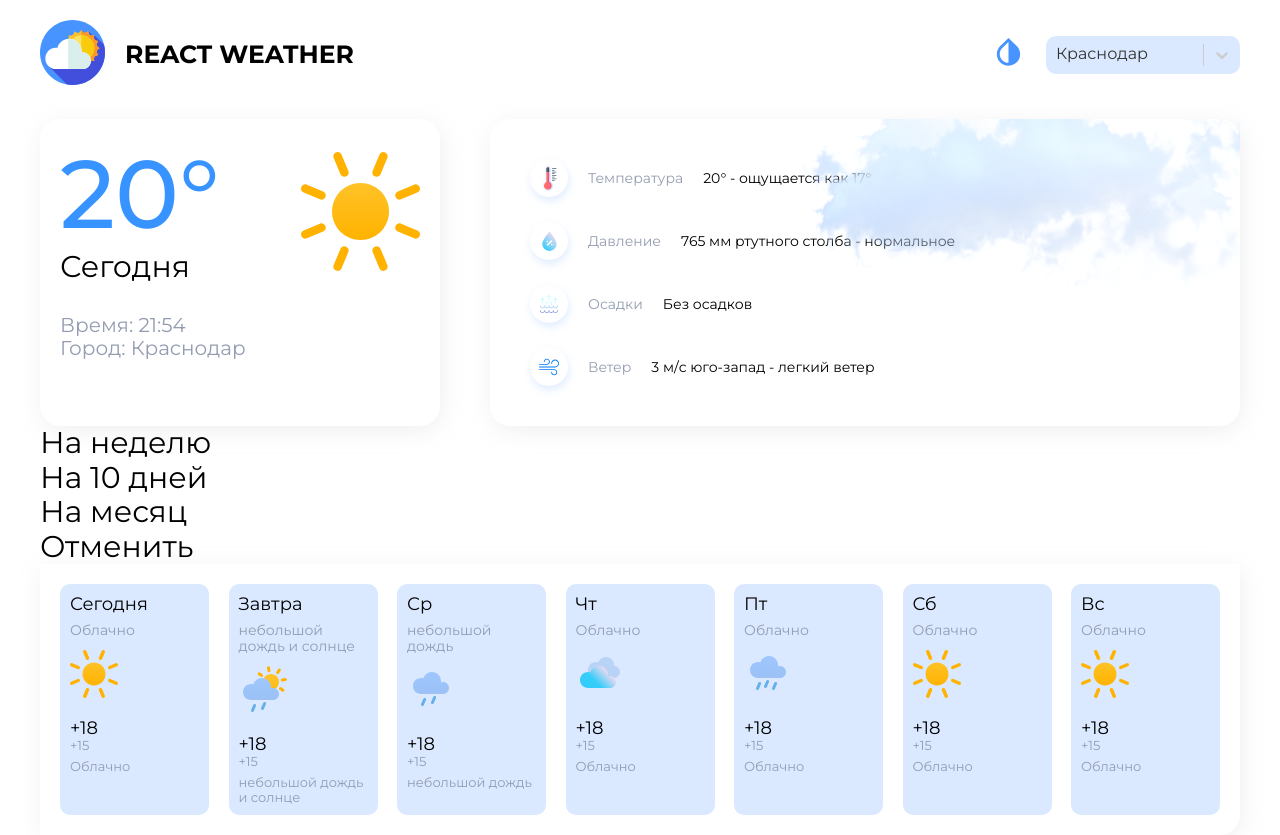
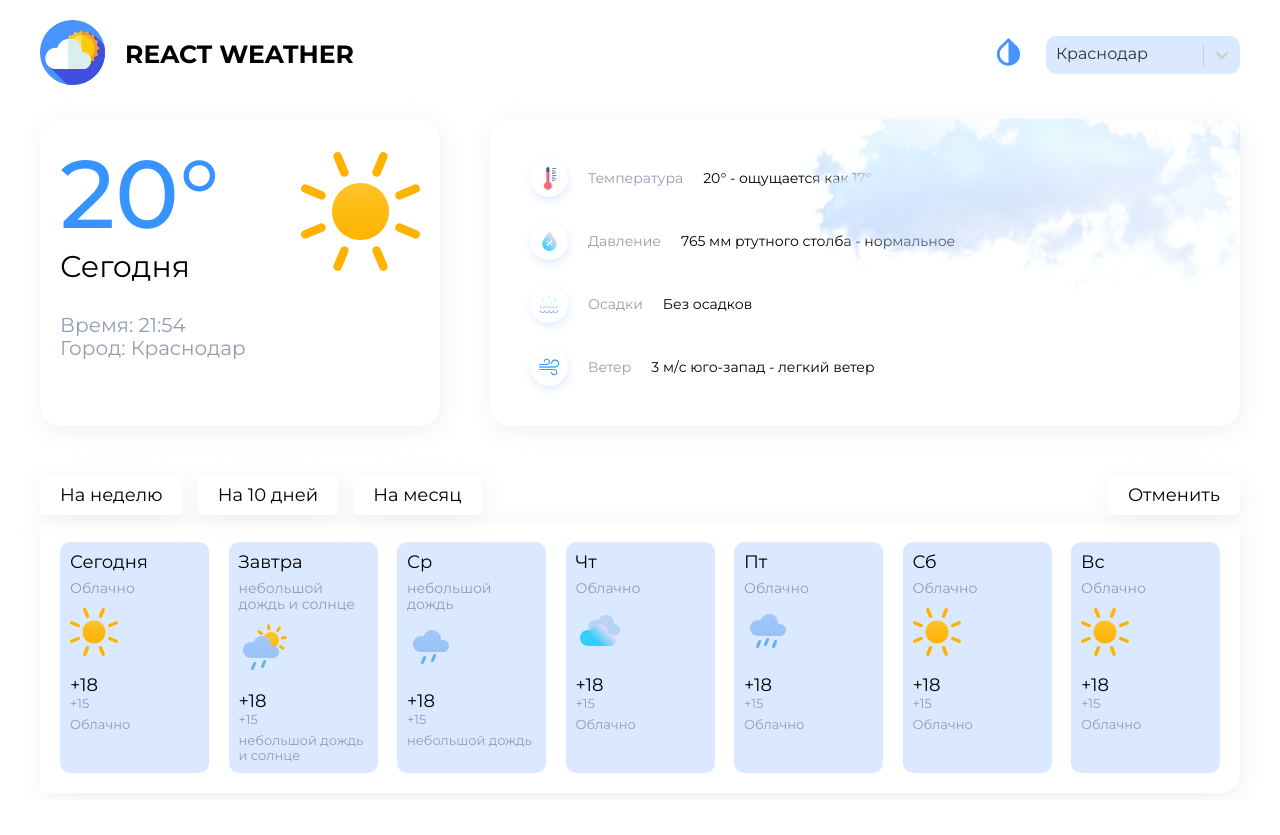
Before and after one commit to sl14888/React-weather-app, a React (Create React App) app: page / in a window 1280 px wide. After the commit the page ends 800 px from the top, so only its background shows below. Built offline with nearby package versions, Linux system fonts and the light colour scheme.

Commit message:
стили для компонента 'Tabs'

```diff
--- a/src/pages/Home/Home.module.scss
+++ b/src/pages/Home/Home.module.scss
@@ -5,4 +5,5 @@
 .wrapper {
     display: flex;
     justify-content: space-between;
+    margin-bottom: 50px;
 }
--- a/src/pages/Home/components/Days/Days.module.scss
+++ b/src/pages/Home/components/Days/Days.module.scss
@@ -57,3 +57,39 @@
     font-size: 13px;
     color: $base-color;
 }
+
+.tabs {
+    display: flex;
+    justify-content: space-between;
+    margin-bottom: 7px;
+}
+
+.cancel,
+.tab {
+    box-shadow: 2px 5px 25px -3px rgba(180, 180, 180, 0.25);
+    border-radius: 5px;
+    padding: 9px 20px;
+    background: $lite-background;
+    margin-right: 15px;
+    color: $lite-color;
+    font-size: 18px;
+    display: flex;
+    align-items: center;
+    justify-content: center;
+    cursor: pointer;
+}
+
+.cancel {
+    margin-right: 0;
+}
+
+.tab {
+    &.active {
+        background: $primary-color;
+        color: #fff;
+    }
+}
+
+.tabs_wrapper {
+    display: flex;
+}
--- a/src/pages/Home/components/Days/Tabs.tsx
+++ b/src/pages/Home/components/Days/Tabs.tsx
@@ -20,7 +20,7 @@
         },
     ];
     return (
-        <div className={s.tab}>
+        <div className={s.tabs}>
             <div className={s.tabs_wrapper}>
                 {tabs.map((tab) => (
                     <div className={s.tab} key={tab.value}>
@@ -28,7 +28,7 @@
                     </div>
                 ))}
             </div>
-            <div className={s.tab_cancel}>Отменить</div>
+            <div className={s.cancel}>Отменить</div>
         </div>
     )
 }
```
